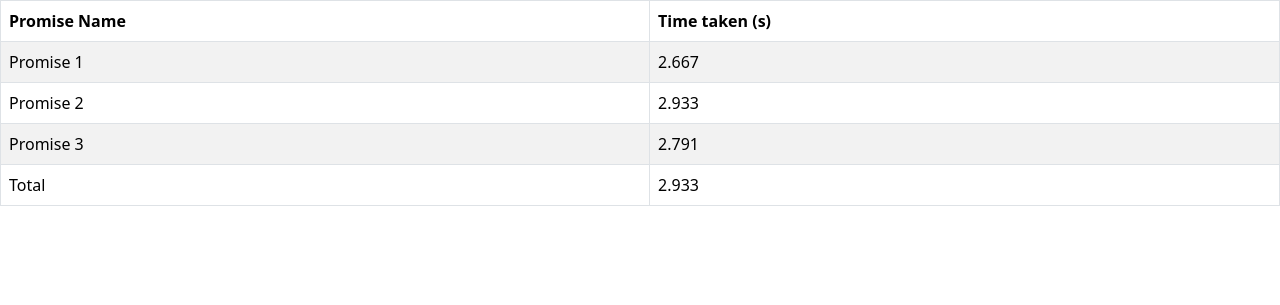
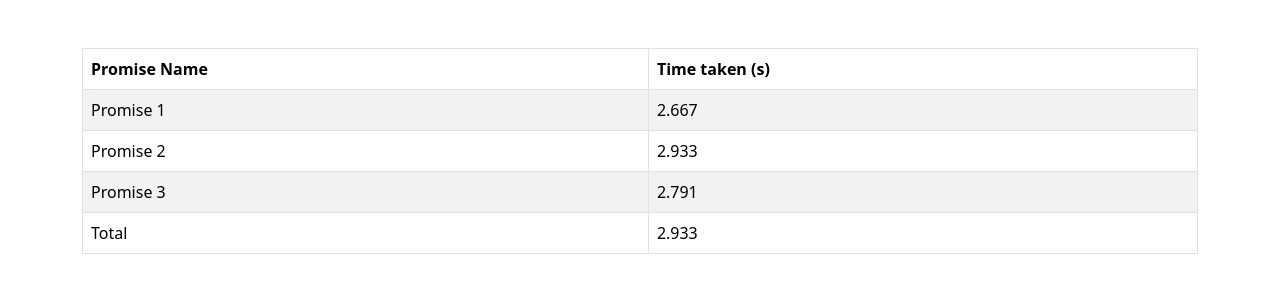
Before and after one commit to acciojob/wait-for-multiple-promises-deepikas19998-art, a website: page main.html in a window 1280 px wide. Drawn offline with nearby package versions, Linux system fonts and the light colour scheme.

Commit message:
created a submission

```diff
--- a/main.html
+++ b/main.html
@@ -1,7 +1,9 @@
 <!DOCTYPE html>
-
-<html>
+<html lang="en">
   <head>
+    <meta charset="UTF-8" />
+    <meta name="viewport" content="width=device-width, initial-scale=1.0" />
+    <title>Promise Timing Table</title>
     <link rel="stylesheet" href="styles.css" />
     <link
       href="https://cdn.jsdelivr.net/npm/bootstrap@5.3.0-alpha1/dist/css/bootstrap.min.css"
@@ -12,7 +14,7 @@
   </head>
 
   <body>
-    <!-- the entire body must be written by student -->
+    <div class="container my-5">
       <table class="table table-striped table-hover table-bordered">
         <thead>
           <tr>
@@ -20,8 +22,13 @@
             <th>Time taken (s)</th>
           </tr>
         </thead>
-      <tbody id="output"></tbody>
+        <tbody id="output">
+          <tr id="loading">
+            <td colspan="2">Loading...</td>
+          </tr>
+        </tbody>
       </table>
+    </div>
 
     <script type="text/javascript" src="./script.js"></script>
     <script
--- a/script.js
+++ b/script.js
@@ -1,4 +1,5 @@
 const output = document.getElementById("output");
+const loadingRow = document.getElementById("loading");
 
 // Function that returns a promise resolving after a random delay (1–3 seconds)
 function createRandomPromise() {
@@ -10,22 +11,22 @@ function createRandomPromise() {
   });
 }
 
-// Main function to handle table updates
+// Main function to run promises and populate table
 function loadPromises() {
-  // Initially show "Loading..." (already in HTML)
   const startTime = performance.now();
 
   // Create 3 promises
   const promises = [createRandomPromise(), createRandomPromise(), createRandomPromise()];
 
-  // Wait for all to resolve
   Promise.all(promises)
     .then((times) => {
       const endTime = performance.now();
       const totalTime = ((endTime - startTime) / 1000).toFixed(3);
 
-      // Clear "Loading..." row
-      output.innerHTML = "";
+      // Remove loading row
+      if (loadingRow) {
+        loadingRow.remove();
+      }
 
       // Add rows for each promise
       times.forEach((time, index) => {
@@ -37,7 +38,7 @@ function loadPromises() {
         output.appendChild(row);
       });
 
-      // Add total row (max of times OR actual elapsed time)
+      // Add total row
       const totalRow = document.createElement("tr");
       totalRow.innerHTML = `
         <td>Total</td>
@@ -45,13 +46,13 @@ function loadPromises() {
       `;
       output.appendChild(totalRow);
     })
-    .catch((err) => {
+    .catch((error) => {
       // Handle errors gracefully
       output.innerHTML = `
-        <tr><td colspan="2" style="color:red;">Error: ${err}</td></tr>
+        <tr><td colspan="2" style="color:red;">Error: ${error}</td></tr>
       `;
     });
 }
 
-// Run when page loads
+// Run the promises when the page loads
 loadPromises();
```
Lines whose indentation alone changed are shown as unchanged.
